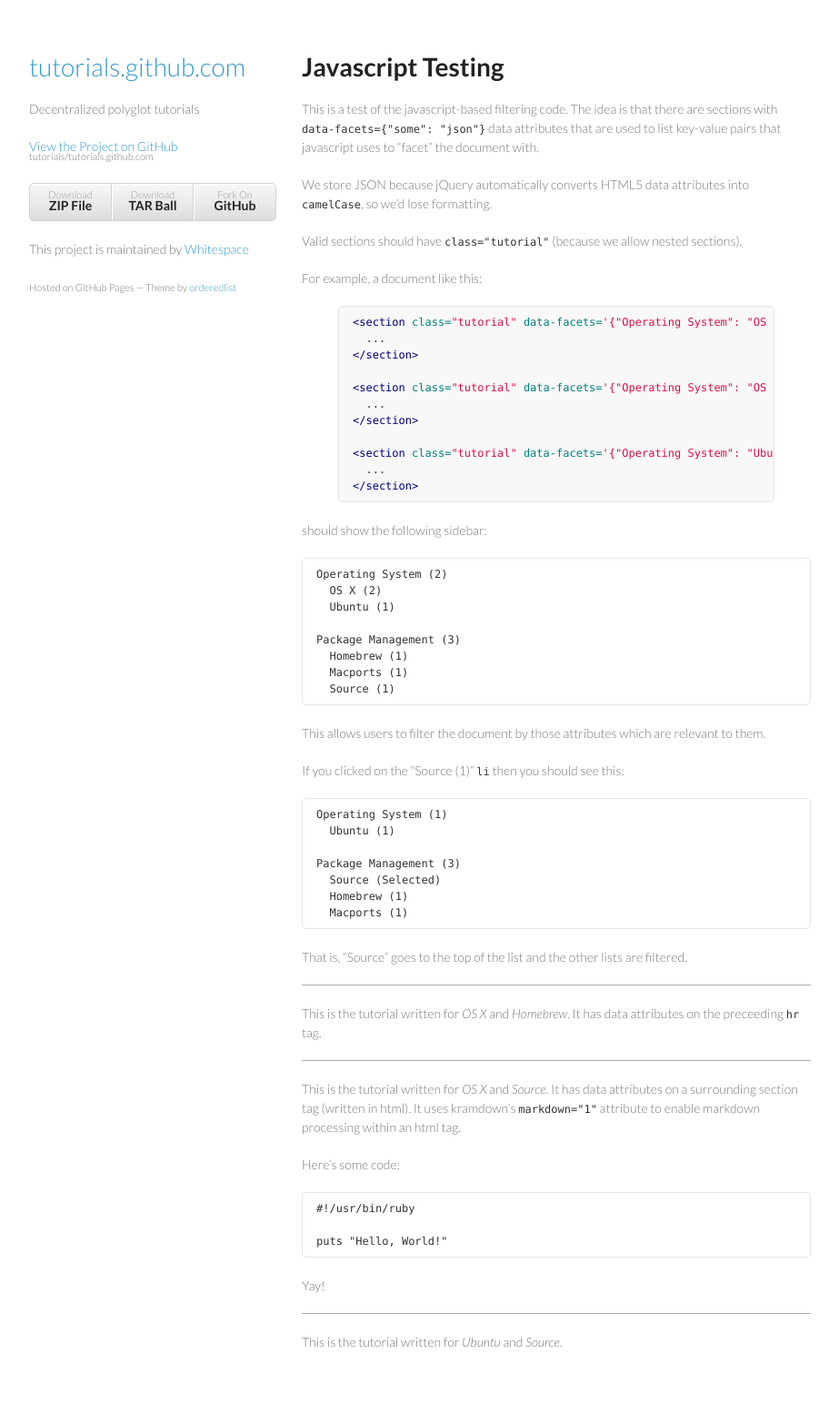
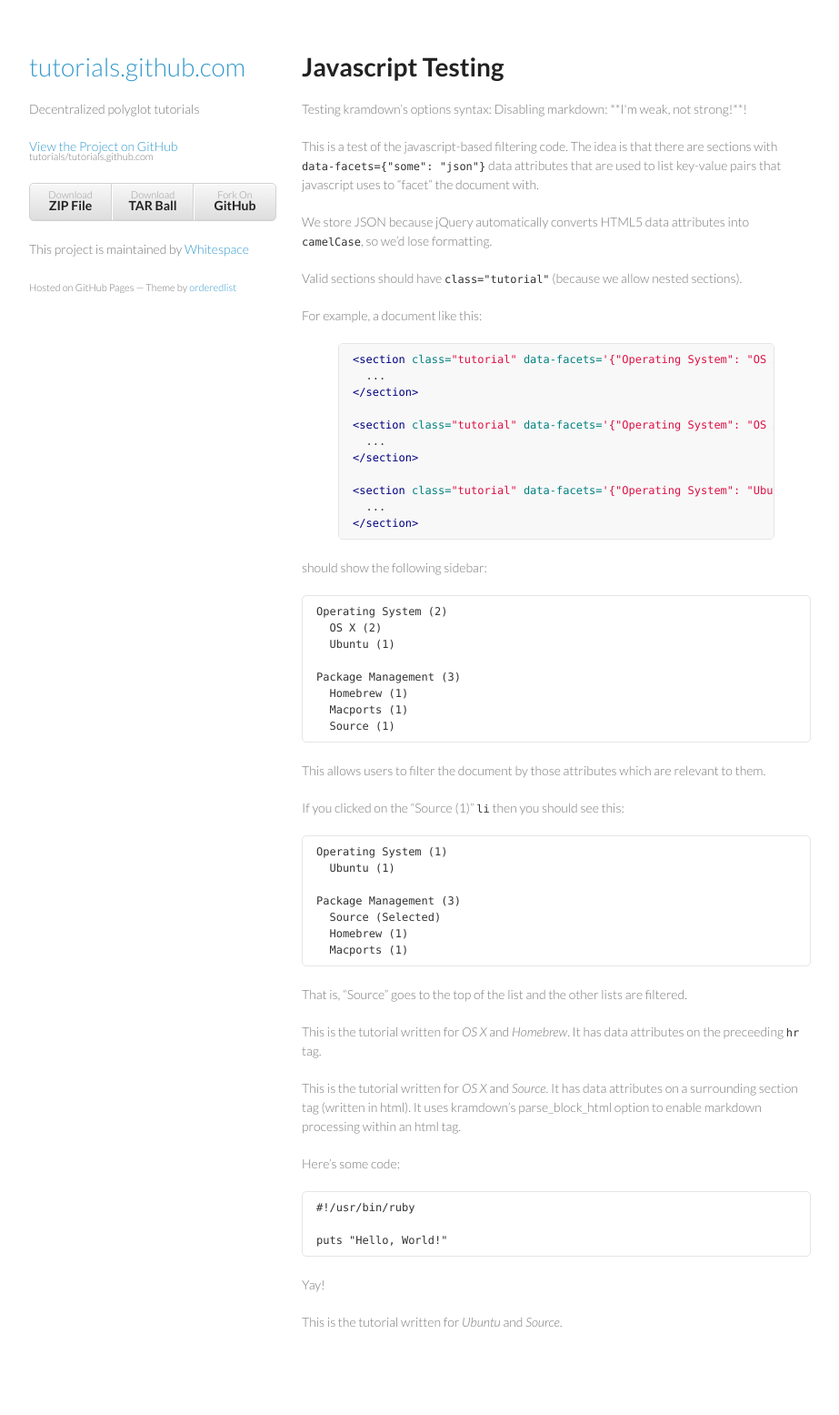
Before and after one commit to tutorials/tutorials.github.com, a Jekyll site: the page built from pages/test.md, in a window 1280 px wide. Shown: the whole page at 91% size, without its empty margins (178-1101 px from the left). Built offline with Jekyll 4.4.1, drawn with Linux system fonts in a browser that asks for light colours; nearby versions of some CDN libraries; after the commit the page ends 1533 px from its top, so only the background shows below that.

Commit message:
Test kramdown's options syntax on GitHub

```diff
--- a/pages/test.md
+++ b/pages/test.md
@@ -6,6 +6,9 @@ title: Test
 
 Javascript Testing
 ==================
+
+Testing kramdown's options syntax:
+Disabling markdown: {::nomarkdown}**I'm weak, not strong!**{:/}!
 
 This is a test of the javascript-based filtering code.
 The idea is that there are sections with `data-facets={"some": "json"}` data attributes that are used to list key-value pairs that javascript uses to "facet" the document with.
@@ -56,16 +59,14 @@ If you clicked on the "Source (1)" `li` then you should see this:
 That is, "Source" goes to the top of the list and the other lists are filtered.
 
 <section class="tutorial" data-facets='{"Operating System": "OS X", "Package Management": "Homebrew"}'>
-<hr />
 This is the tutorial written for _OS X_ and _Homebrew_.
 It has data attributes on the preceeding `hr` tag.
 </section>
 
 <section class="tutorial" data-facets='{"Operating System": "OS X", "Package Management": "Macports"}'>
-<hr />
 This is the tutorial written for _OS X_ and _Source_.
 It has data attributes on a surrounding section tag (written in html).
-It uses kramdown's `markdown="1"` attribute to enable markdown processing within an html tag.
+It uses kramdown's parse_block_html option to enable markdown processing within an html tag.
 
 Here's some code:
 
@@ -77,6 +78,5 @@ Yay!
 </section>
 
 <section class="tutorial" data-facets='{"Operating System": "Ubuntu", "Package Management": "Source"}'>
-<hr />
 This is the tutorial written for _Ubuntu_ and _Source_.
 </section>
```
